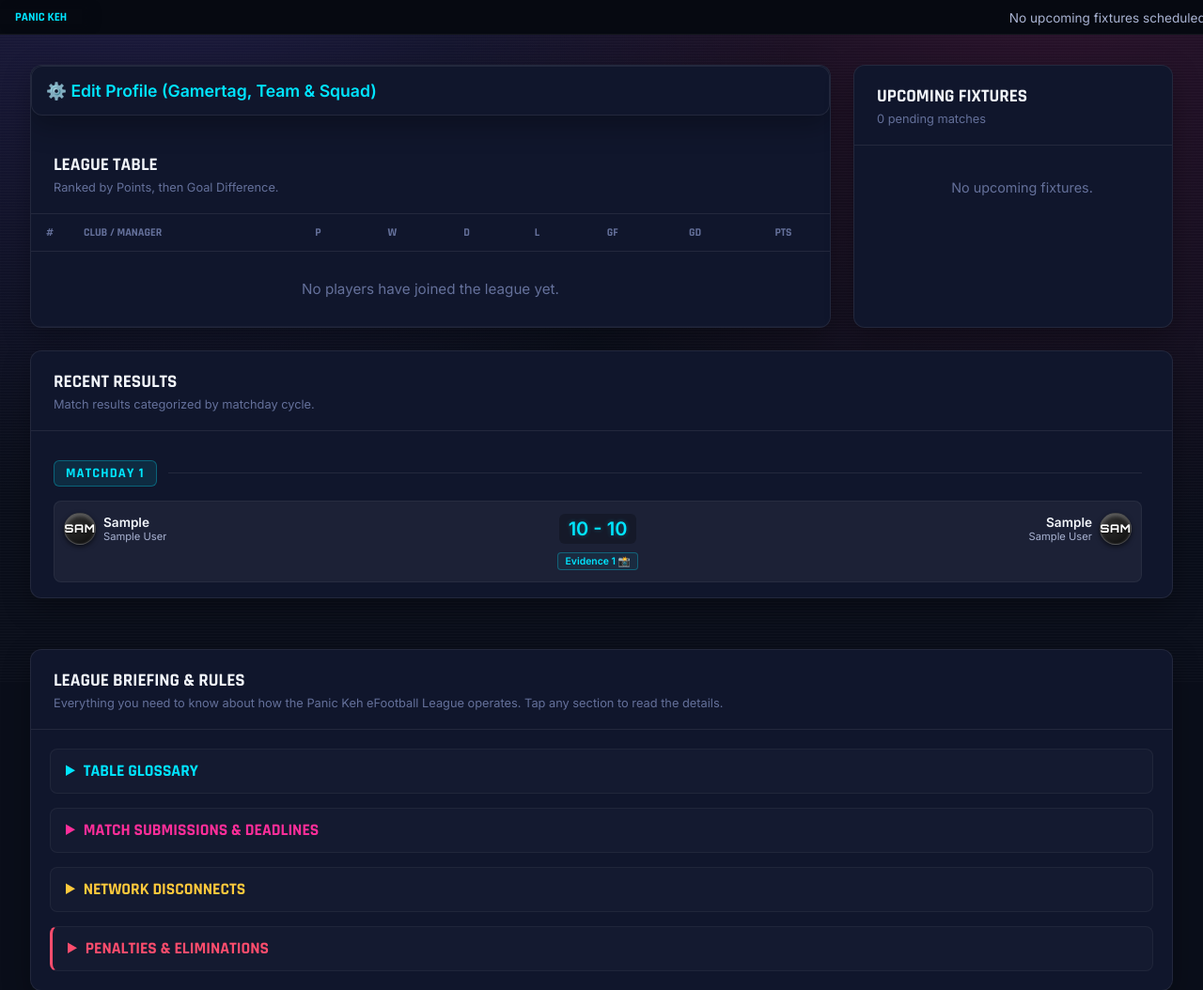
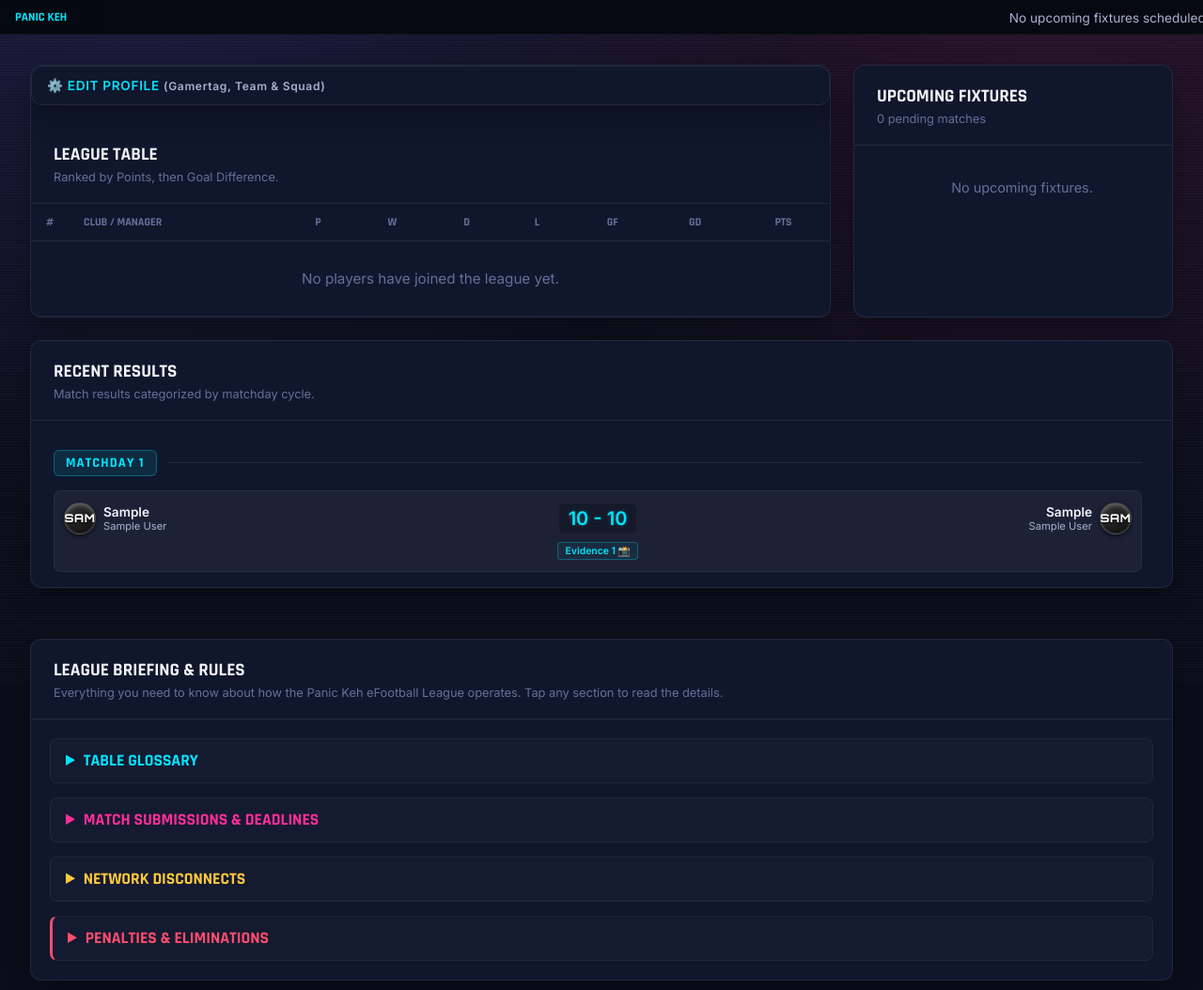
Before and after one commit to Emmanuel-Onyenwe/Efootball-League, a Flask app: page / in a window 1280 px wide. Shown: the part 73-1127 px from the top of the page at 94% size. Run offline with Flask 3, Linux system fonts and the light colour scheme; a user stored in the database is signed in; tables that the repository leaves empty hold one stand-in row (values such as "Sample post").

Commit message:
Refactor HTML comments and styles in index.html

```diff
--- a/templates/index.html
+++ b/templates/index.html
@@ -18,7 +18,7 @@
   }
   * { margin: 0; padding: 0; box-sizing: border-box; }
 
-  /* IMMERSIVE BACKGROUND (Merged from Submit page) */
+  /* IMMERSIVE BACKGROUND */
   body {
     background:
       radial-gradient(circle at 12% -10%, rgba(124,92,255,0.20), transparent 42%),
@@ -117,7 +117,7 @@
   .custom-crest {
     display: inline-flex; align-items: center; justify-content: center;
     width: 34px; height: 34px; border-radius: 50%;
-    font-family: var(--font-display); font-size: 0.75rem; font-weight: 900; letter-spacing: 0.05em;
+    font-family: var(--font-display); font-size: 0.75rem; font-weight: 800; letter-spacing: 0.05em;
     box-shadow: inset 0 2px 4px rgba(255,255,255,0.3), inset 0 -2px 4px rgba(0,0,0,0.4), 0 2px 5px rgba(0,0,0,0.6);
     border: 1px solid rgba(255,255,255,0.2);
     flex-shrink: 0; color: white; text-shadow: 0px 1px 2px rgba(0,0,0,0.8);
@@ -136,7 +136,7 @@
 </head>
 <body>
 
-<!-- ORIGINAL DISTINCT CREST GENERATOR (Restored with Bold Text) -->
+<!-- ORIGINAL DISTINCT CREST GENERATOR -->
 {% macro render_crest(club_name) %}
   {% set name = club_name | upper | replace('É', 'E') | trim %}
 
@@ -289,12 +289,12 @@
 
   <main class="layout-grid">
     <section class="panel">
-  <!-- EDIT PROFILE ACCORDION (Now contains Gamertag, Club & Squad Upload) -->
+  <!-- EDIT PROFILE ACCORDION -->
   {% if current_user.is_authenticated and current_user.in_league %}
-  <div class="panel" style="margin-bottom: 20px; padding: 15px;">
+  <div class="panel" style="margin-bottom: 20px; padding: 12px 16px;">
     <details>
-      <summary style="cursor: pointer; font-weight: 700; color: #00E5FF; font-size: 1.1rem; list-style: none;">
-        ⚙️ Edit Profile (Gamertag, Team & Squad)
+      <summary style="cursor: pointer; font-weight: 700; color: #00E5FF; font-size: 0.85rem; text-transform: uppercase; letter-spacing: 0.05em; list-style: none;">
+        ⚙️ Edit Profile <span style="text-transform: none; color: var(--text-mid); font-size: 0.75rem;">(Gamertag, Team & Squad)</span>
       </summary>
 
       <!-- Checks if the league has started -->
```
